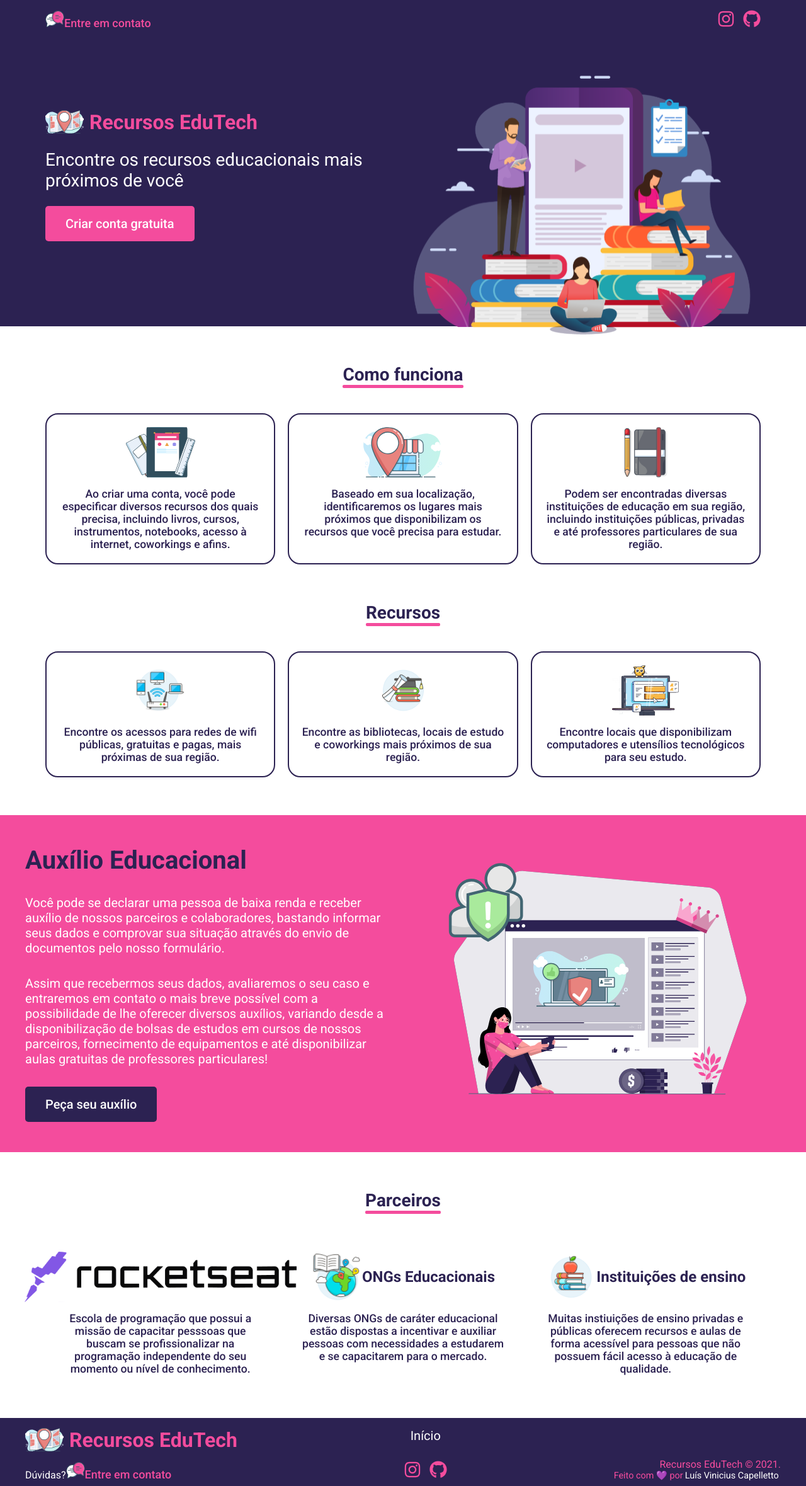
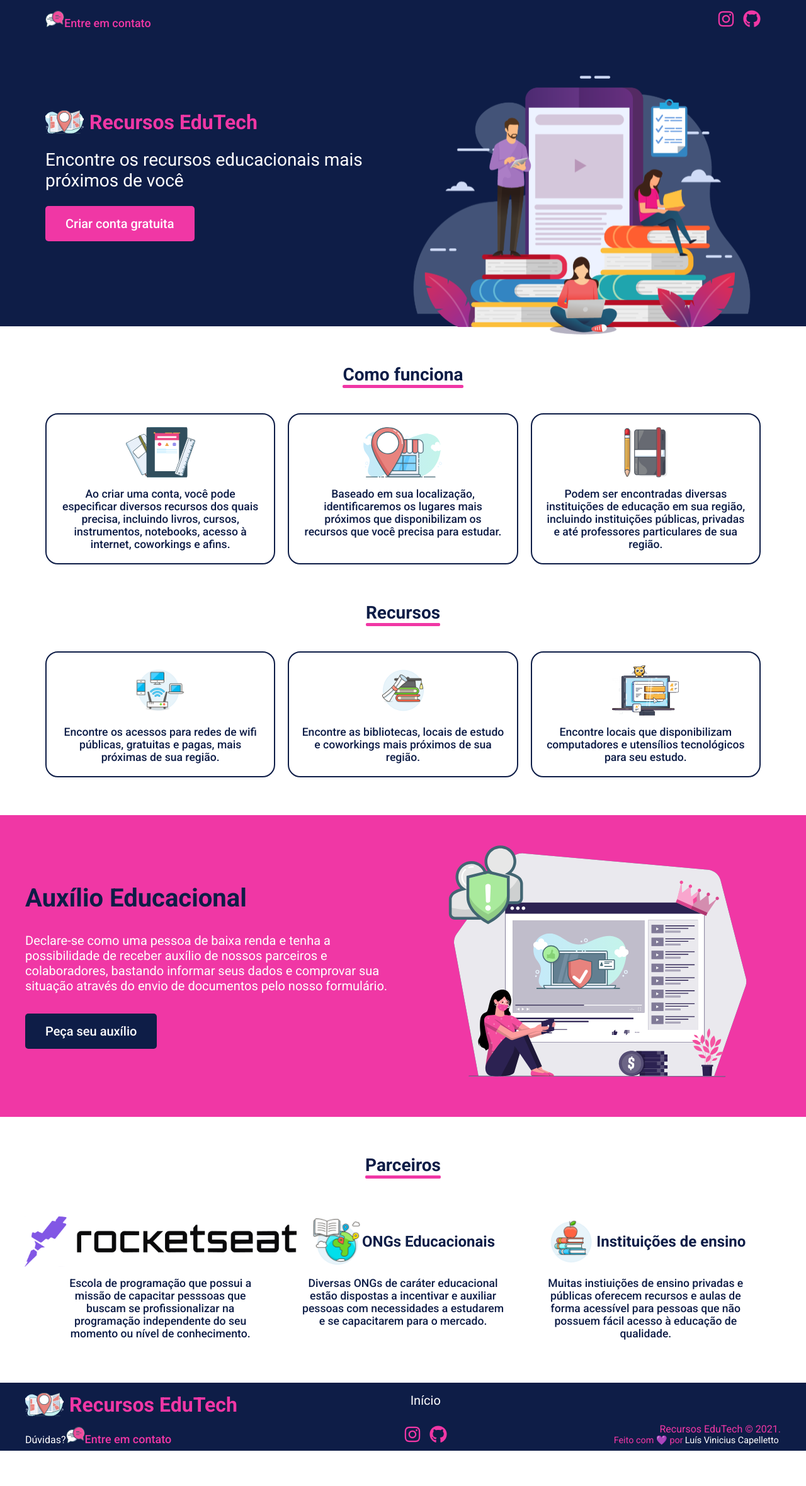
Before and after one commit to capelaum/recursos_edutech, a Next.js app: page / in a window 1280 px wide. Shown: the whole page at 63% size. After the commit the page ends 2303 px from the top, so only its background shows below. Built offline with nearby package versions, Linux system fonts and the light colour scheme.

Commit message:
feat: responsive sections
Footer + Aid + Banner

```diff
--- a/src/components/AidSection/index.tsx
+++ b/src/components/AidSection/index.tsx
@@ -13,18 +13,18 @@ export function AidSection() {
         <ContentText>
           <h1>Auxílio Educacional</h1>
           <p>
-            Você pode se declarar uma pessoa de baixa renda e receber auxílio de
-            nossos parceiros e colaboradores, bastando informar seus dados e
-            comprovar sua situação através do envio de documentos pelo nosso
-            formulário.
+            Declare-se como uma pessoa de baixa renda e tenha a possibilidade de
+            receber auxílio de nossos parceiros e colaboradores, bastando
+            informar seus dados e comprovar sua situação através do envio de
+            documentos pelo nosso formulário.
           </p>
-          <p>
+          {/* <p>
             Assim que recebermos seus dados, avaliaremos o seu caso e entraremos
             em contato o mais breve possível com a possibilidade de lhe oferecer
             diversos auxílios, variando desde a disponibilização de bolsas de
             estudos em cursos de nossos parceiros, fornecimento de equipamentos
             e até disponibilizar aulas gratuitas de professores particulares!
-          </p>
+          </p> */}
           <Button text="Peça seu auxílio" isBlue />
         </ContentText>
 
--- a/src/components/AidSection/styles.ts
+++ b/src/components/AidSection/styles.ts
@@ -7,7 +7,7 @@ export const Container = styled.section`
   justify-content: center;
 
   margin-top: 3.75rem;
-  padding: 3rem 2rem;
+  padding: 1.25rem 2rem;
 
   background-color: var(--color-secondary);
   color: #fff;
@@ -25,6 +25,14 @@ export const Content = styled.div`
     flex: 50%;
 
     margin-left: 2.5rem;
+  }
+
+  @media (max-width: 768px) {
+    flex-direction: column;
+
+    .aid_image {
+      margin-left: 0;
+    }
   }
 `;
 
@@ -44,4 +52,19 @@ export const ContentText = styled.div`
     font-size: 1.25rem;
     padding-bottom: 2rem;
   }
+
+  @media (max-width: 768px) {
+    align-items: center;
+    padding-bottom: 1.25rem;
+
+    p {
+      text-align: center;
+    }
+  }
+
+  @media (max-width: 480px) {
+    h1 {
+      font-size: 2rem;
+    }
+  }
 `;
--- a/src/components/Banner/styles.ts
+++ b/src/components/Banner/styles.ts
@@ -45,6 +45,10 @@ export const Hero = styled.section`
 
     position: relative;
   }
+
+  @media (max-width: 768px) {
+    flex-direction: column;
+  }
 `;
 
 export const HeroContent = styled.div`
@@ -58,4 +62,20 @@ export const HeroContent = styled.div`
     font-weight: 400;
     padding: 1.5rem 0;
   }
+
+  @media (max-width: 768px) {
+    display: flex;
+    flex-direction: column;
+    align-items: center;
+
+    padding-top: 1.5rem;
+    padding-bottom: 0;
+    padding-right: 0;
+
+    h2 {
+      text-align: center;
+      font-size: 1.5rem;
+      padding: 2rem 0;
+    }
+  }
 `;
--- a/src/components/Footer/index.tsx
+++ b/src/components/Footer/index.tsx
@@ -4,7 +4,13 @@ import { Logo } from "components/Logo";
 import { ContactSocial } from "components/ContactSocial";
 import { ContactButton } from "components/ContactButton";
 
-import { Container, Content } from "./styles";
+import {
+  Container,
+  Content,
+  ContentCenter,
+  ContentLeft,
+  ContentRight,
+} from "./styles";
 
 interface FooterProps {
   handleOpenContactModal: () => void;
@@ -14,20 +20,20 @@ export function Footer({ handleOpenContactModal }: FooterProps) {
   return (
     <Container>
       <Content>
-        <div className="content_left">
+        <ContentLeft>
           <Logo />
           <div>
             <span>Dúvidas?</span>
             <ContactButton handleOpenContactModal={handleOpenContactModal} />
           </div>
-        </div>
+        </ContentLeft>
 
-        <div className="content_center">
+        <ContentCenter>
           <Link href="#banner">Início</Link>
           <ContactSocial />
-        </div>
+        </ContentCenter>
 
-        <div className="content_right">
+        <ContentRight>
           Recursos EduTech © 2021.
           <span>
             Feito com 💜 por
@@ -39,7 +45,7 @@ export function Footer({ handleOpenContactModal }: FooterProps) {
               Luís Vinicius Capelletto
             </a>
           </span>
-        </div>
+        </ContentRight>
       </Content>
     </Container>
   );
--- a/src/components/Footer/styles.ts
+++ b/src/components/Footer/styles.ts
@@ -20,16 +20,30 @@ export const Content = styled.footer`
 
   color: var(--color-secondary);
 
-  .content_left {
+  @media (max-width: 768px) {
+    flex-direction: column;
+    justify-content: center;
+  }
+`;
+
+export const ContentLeft = styled.div`
   & > div {
     margin-top: 1rem;
     & > span {
       color: #fff;
     }
   }
+
+  @media (max-width: 768px) {
+    display: flex;
+    flex-direction: column;
+    align-items: center;
+
+    /* border: 1px solid red; */
   }
+`;
 
-  .content_center {
+export const ContentCenter = styled.div`
   display: flex;
   flex-direction: column;
   align-items: center;
@@ -46,9 +60,17 @@ export const Content = styled.footer`
       color: var(--color-secondary);
     }
   }
+
+  @media (max-width: 768px) {
+    margin: 1.25rem 0;
+
+    & > a {
+      padding-bottom: 1.25rem;
     }
+  }
+`;
 
-  .content_right {
+export const ContentRight = styled.div`
   display: flex;
   flex-direction: column;
   align-items: flex-end;
@@ -68,5 +90,10 @@ export const Content = styled.footer`
       }
     }
   }
+
+  @media (max-width: 768px) {
+    align-items: center;
+
+    /* border: 1px solid red; */
   }
 `;
--- a/src/components/Logo/styles.ts
+++ b/src/components/Logo/styles.ts
@@ -14,4 +14,8 @@ export const Container = styled.h1`
     display: flex;
     align-items: center;
   }
+
+  @media (max-width: 480px) {
+    font-size: 1.5rem;
+  }
 `;
--- a/src/pages/_document.tsx
+++ b/src/pages/_document.tsx
@@ -10,7 +10,7 @@ export default class MyDocument extends Document {
           <link
             rel="preconnect"
             href="https://fonts.gstatic.com"
-            cross-origin
+            cross-origin="true"
           />
           <link
             href="https://fonts.googleapis.com/css2?family=Roboto:ital,wght@0,400;0,500;0,700;1,400;1,500&display=swap"
--- a/src/styles/global.ts
+++ b/src/styles/global.ts
@@ -20,8 +20,8 @@ export const GlobalStyle = createGlobalStyle`
   }
 
   :root {
-    --color-primary: #2C2252;
-    --color-secondary: #F44C9D;
+    --color-primary: #0E1D47;
+    --color-secondary: #F037A5;
     --color-background: #f5f5f5;
     --color-gray-200: #c1c8cc;
     --color-gray-400: #c1bccc;
```
Lines whose indentation alone changed are shown as unchanged.
